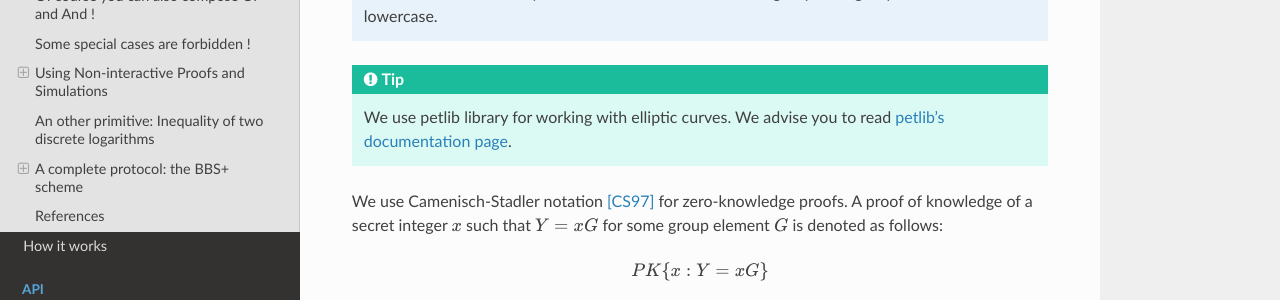
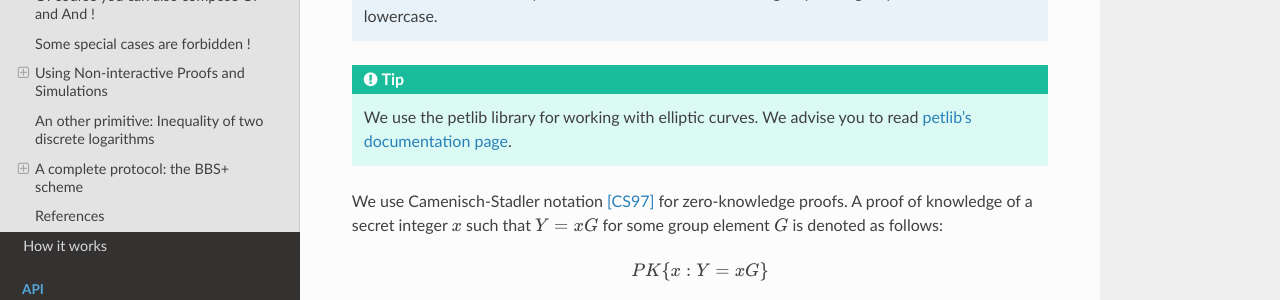
Before and after one commit to spring-epfl/zksk, a Sphinx documentation site: the page built from docs/guide.rst, in a window 1280 px wide and 900 px high. Shown: the part 420-720 px from the top of the window. Built offline with Sphinx 7.4.7 and the Read the Docs theme 2.0.0, drawn with Linux system fonts in a browser that asks for light colours; pages that are not in the unit, such as notebooks, are missing from menus.

Commit message:
Staging doc changes

```diff
--- a/docs/guide.rst
+++ b/docs/guide.rst
@@ -14,7 +14,7 @@ the group operation additively, i.e., :math:`+` denotes the group operation.
    In code, we follow the Python conventions and write both groups and group elements in lowercase.
 
 .. Tip ::
-   We use petlib library for working with elliptic curves. We advise you to read `petlib's
+   We use the petlib library for working with elliptic curves. We advise you to read `petlib's
    documentation page <https://petlib.readthedocs.io/en/latest/>`__.
 
 We use Camenisch-Stadler notation [CS97]_ for zero-knowledge proofs. A proof of knowledge of a
--- a/docs/index.rst
+++ b/docs/index.rst
@@ -11,6 +11,7 @@ zkbuilder's docs
 
    getting_started
    guide
+   new_primitives
    internals
 
 .. toctree::
```
